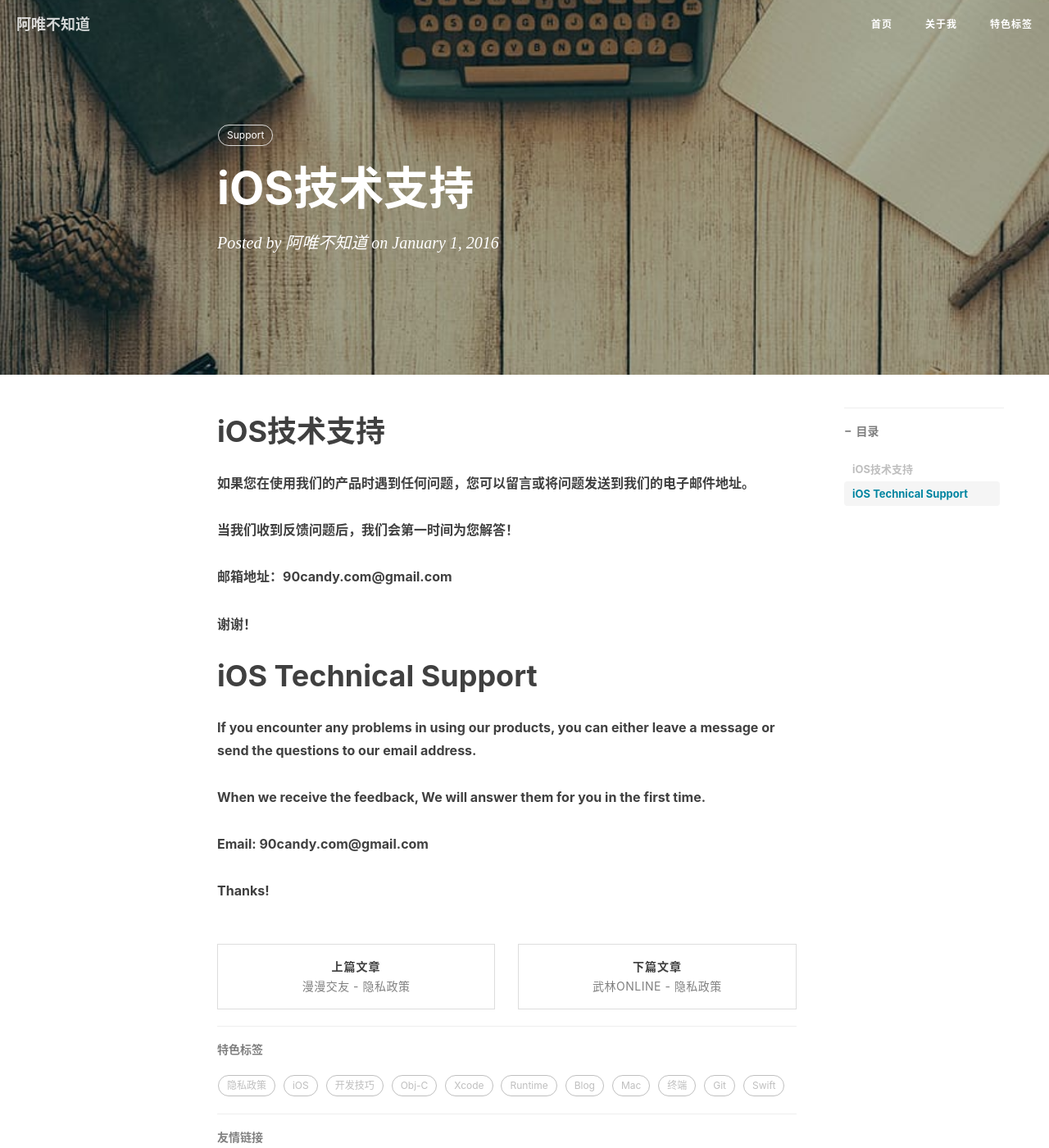
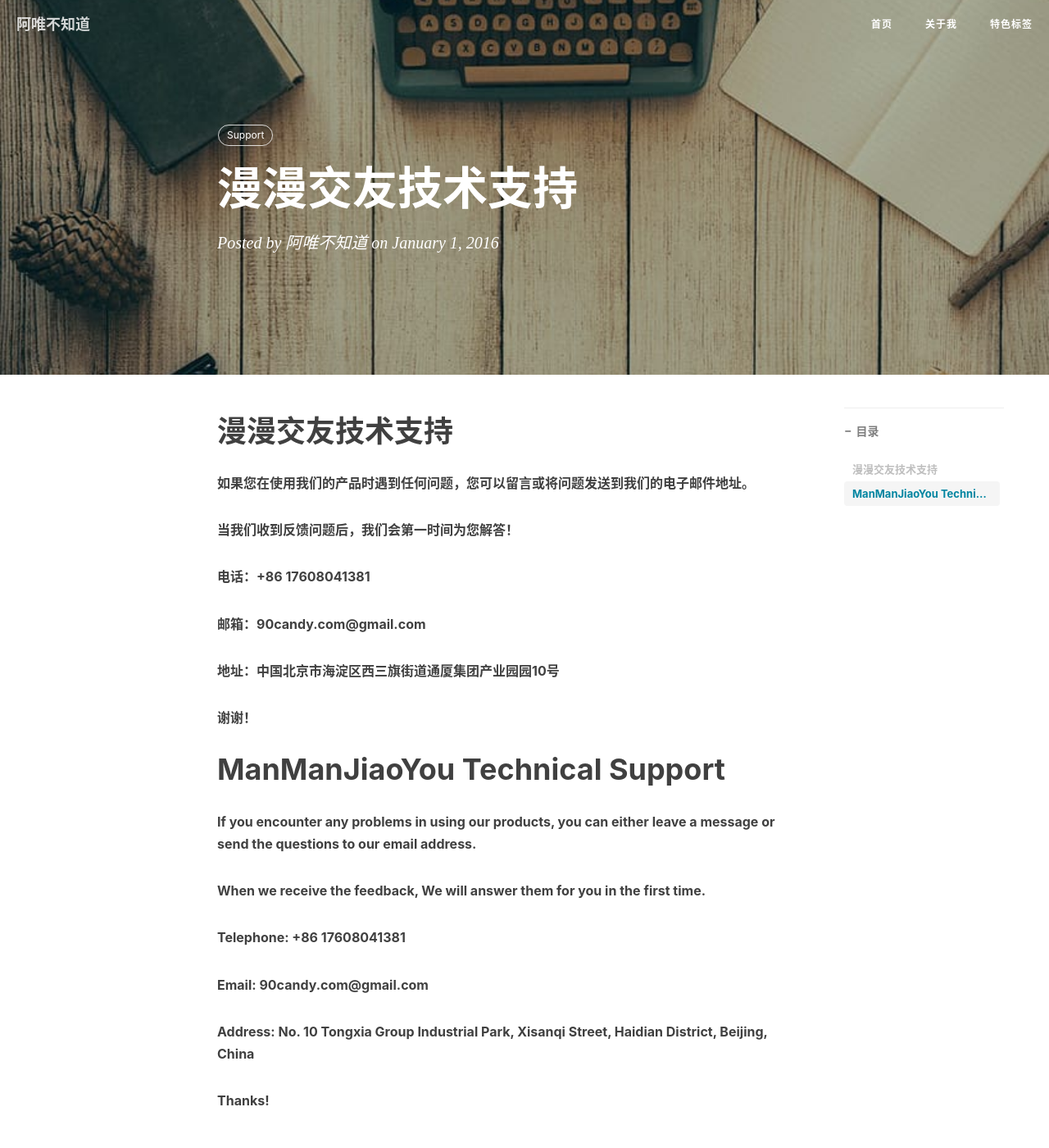
Before and after one commit to AAWayne/AAWayne.github.io, a Jekyll site: the page built from _posts/2016-01-01-support.md, in a window 1280 px wide and 1400 px high. Shown: the whole window at 82% size. Built offline with Jekyll 4.4.1, drawn with Linux system fonts in a browser that asks for light colours; nearby versions of some CDN libraries; comment, search, counter and statistics services are not loaded.

Commit message:
漫漫交友技术支持

```diff
--- a/_posts/2016-01-01-support.md
+++ b/_posts/2016-01-01-support.md
@@ -1,6 +1,6 @@
 ---
 layout:     post
-title:      iOS技术支持
+title:      漫漫交友技术支持
 subtitle:
 date:       2016-01-01
 author:     阿唯不知道
@@ -10,22 +10,31 @@ tags:
     - Support
 ---
 
-# iOS技术支持
+# 漫漫交友技术支持
 
 **如果您在使用我们的产品时遇到任何问题，您可以留言或将问题发送到我们的电子邮件地址。**
 
 **当我们收到反馈问题后，我们会第一时间为您解答！**
 
-**邮箱地址：90candy.com@gmail.com**
+**电话：+86 17608041381**
+
+**邮箱：90candy.com@gmail.com**
+
+**地址：中国北京市海淀区西三旗街道通厦集团产业园园10号**
 
 **谢谢！**
 
-# iOS Technical Support
+
+# ManManJiaoYou Technical Support
 
 **If you encounter any problems in using our products,  you can either leave a message or send the questions to our email address.**
 
 **When we receive the feedback, We will answer them for you in the first time.**
 
+**Telephone: +86 17608041381**
+
 **Email: 90candy.com@gmail.com**
 
+**Address: No. 10 Tongxia Group Industrial Park, Xisanqi Street, Haidian District, Beijing, China**
+
 **Thanks!**
```
Also changed, not shown: 1 other file.
